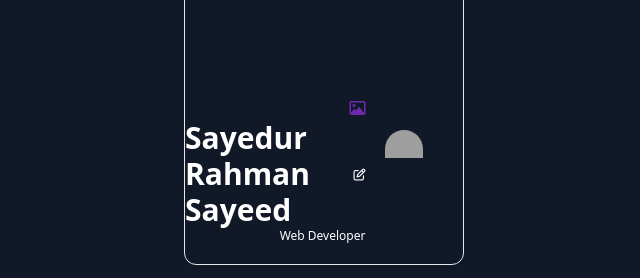
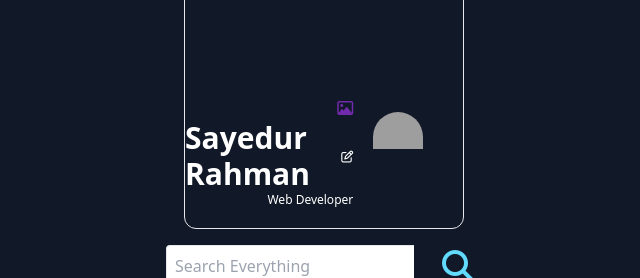
Before and after one commit to sayeed083/Google_Home, a plain HTML site: page index.html in a window 1280 px wide. Shown: the part 302-580 px from the top of the page, without its empty margins (316-956 px from the left). Drawn offline with nearby package versions, Linux system fonts and the light colour scheme; grey boxes are pictures that could not be loaded.

Commit message:
Name Chanaged

```diff
--- a/index.html
+++ b/index.html
@@ -90,7 +90,7 @@
                     </div>
                     <div>
                         <div id="textContainer" class="flex items-center justify-center gap-1">
-                            <h2 class="text-3xl font-semibold">Sayedur Rahman Sayeed</h2>
+                            <h2 class="text-3xl font-semibold">Sayedur Rahman</h2>
                             <button id="changeTextButton"><i class="fa-regular fa-pen-to-square fa-xs"></i></button>
                         </div>
 
```
